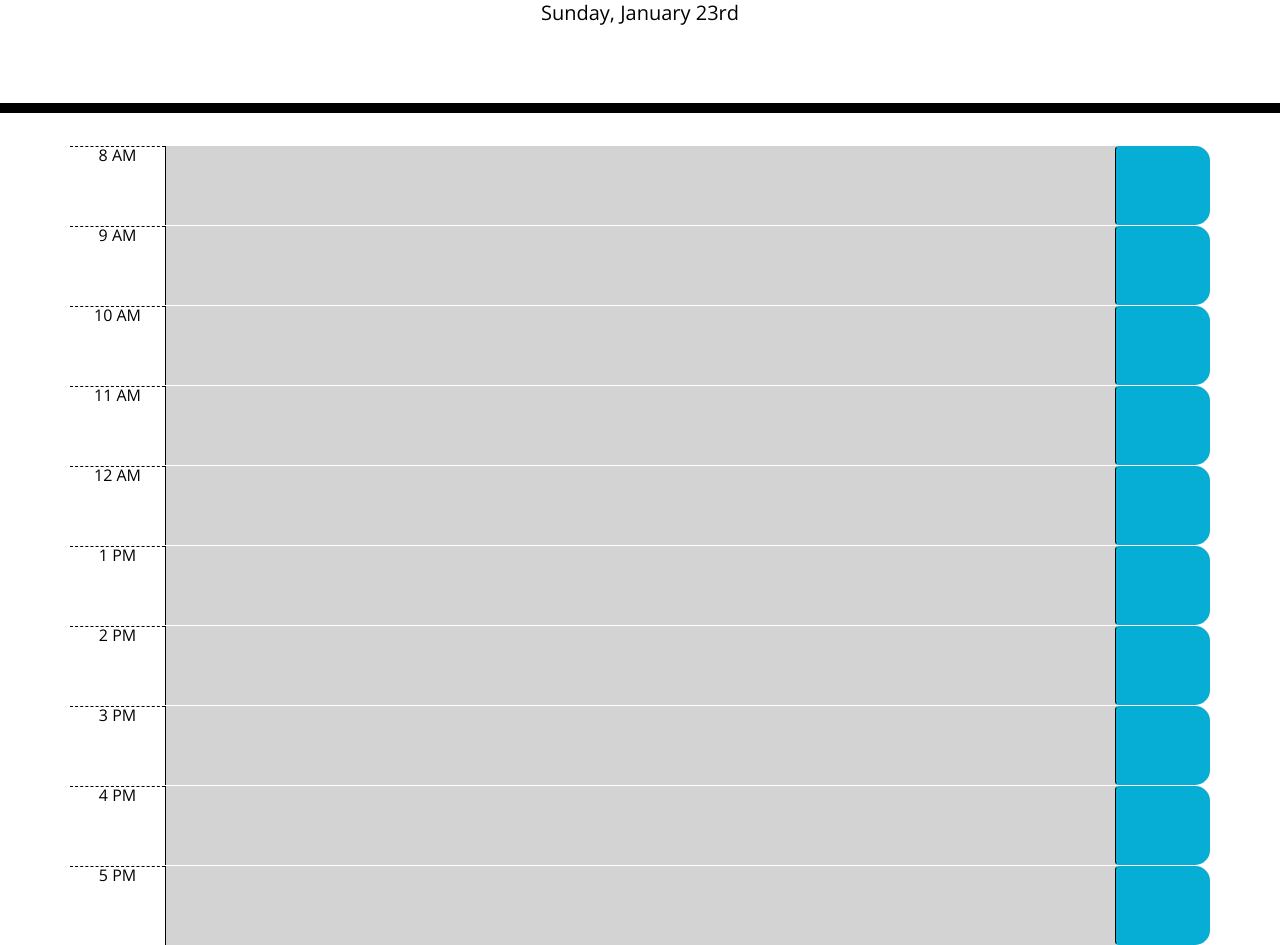
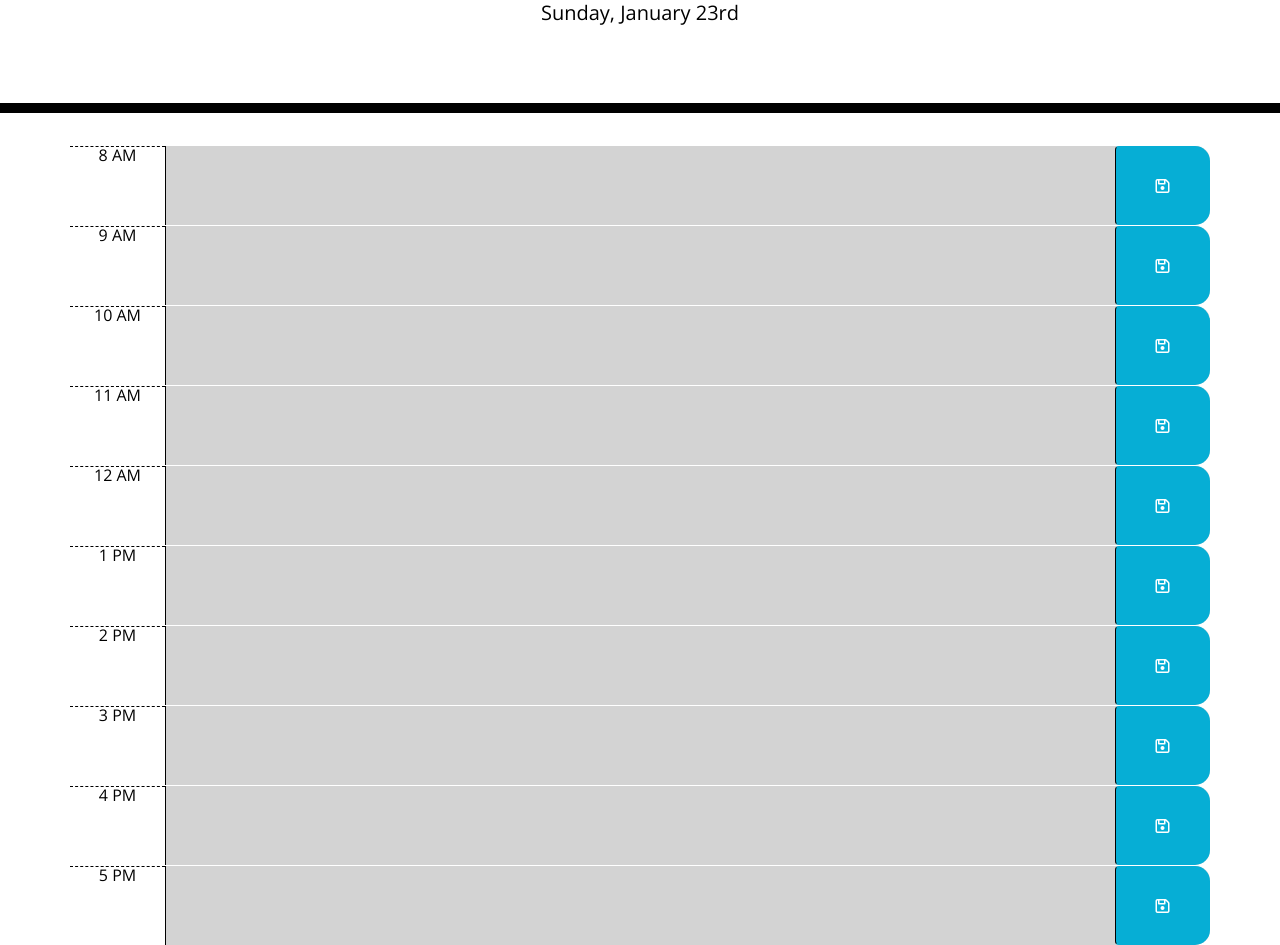
Before and after one commit to ashleyhodge/work-day-scheduler, a plain HTML site: page index.html in a window 1280 px wide. Shown: the part 191-1136 px from the top of the page. Drawn offline with nearby package versions, Linux system fonts and the light colour scheme.

Commit message:
fix save button

```diff
--- a/index.html
+++ b/index.html
@@ -28,52 +28,52 @@
       <div id="8" class="row time-block">
         <div class="col-sm-1 hour"> 8 AM </div>
         <textarea class="col-sm-10 description"></textarea>
-        <button class="btn col-sm-1 saveBtn "></button>
+        <button class="btn col-sm-1 saveBtn "><i class="far fa-save"></i></button>
       </div>
       <div id="9" class="row time-block">
         <div class="col-sm-1 hour"> 9 AM </div>
         <textarea class="col-sm-10 description"></textarea>
-        <button class="btn col-sm-1 saveBtn "></button>
+        <button class="btn col-sm-1 saveBtn "><i class="far fa-save"></i></button>
       </div>
       <div id="10" class="row time-block">
         <div class="col-sm-1 hour"> 10 AM </div>
         <textarea class="col-sm-10 description"></textarea>
-        <button class="btn col-sm-1 saveBtn "></button>
+        <button class="btn col-sm-1 saveBtn "><i class="far fa-save"></i></button>
       </div>
       <div id="11" class="row time-block">
         <div class="col-sm-1 hour"> 11 AM </div>
         <textarea class="col-sm-10 description"></textarea>
-        <button class="btn col-sm-1 saveBtn "></button>
+        <button class="btn col-sm-1 saveBtn "><i class="far fa-save"></i></button>
       </div>
       <div id="12" class="row time-block">
         <div class="col-sm-1 hour"> 12 AM </div>
         <textarea class="col-sm-10 description"></textarea>
-        <button class="btn col-sm-1 saveBtn "></button>
+        <button class="btn col-sm-1 saveBtn "><i class="far fa-save"></i></button>
       </div>
       <div id="13" class="row time-block">
         <div class="col-sm-1 hour"> 1 PM </div>
         <textarea class="col-sm-10 description"></textarea>
-        <button class="btn col-sm-1 saveBtn "></button>
+        <button class="btn col-sm-1 saveBtn "><i class="far fa-save"></i></button>
       </div>
       <div id="14" class="row time-block">
         <div class="col-sm-1 hour"> 2 PM </div>
         <textarea class="col-sm-10 description"></textarea>
-        <button class="btn col-sm-1 saveBtn "></button>
+        <button class="btn col-sm-1 saveBtn "><i class="far fa-save"></i></button>
       </div>
       <div id="15" class="row time-block">
         <div class="col-sm-1 hour"> 3 PM </div>
         <textarea class="col-sm-10 description"></textarea>
-        <button class="btn col-sm-1 saveBtn "></button>
+        <button class="btn col-sm-1 saveBtn "><i class="far fa-save"></i></button>
       </div>
       <div id="16" class="row time-block">
         <div class="col-sm-1 hour"> 4 PM </div>
         <textarea class="col-sm-10 description"></textarea>
-        <button class="btn col-sm-1 saveBtn "></button>
+        <button class="btn col-sm-1 saveBtn "><i class="far fa-save"></i></button>
       </div>
       <div id="17" class="row time-block">
         <div class="col-sm-1 hour"> 5 PM </div>
         <textarea class="col-sm-10 description"></textarea>
-        <button class="btn col-sm-1 saveBtn "></button>
+        <button class="btn col-sm-1 saveBtn "><i class="far fa-save"></i></button>
       </div>
     </div>
 
```
Also changed, not shown: 1 other file.
